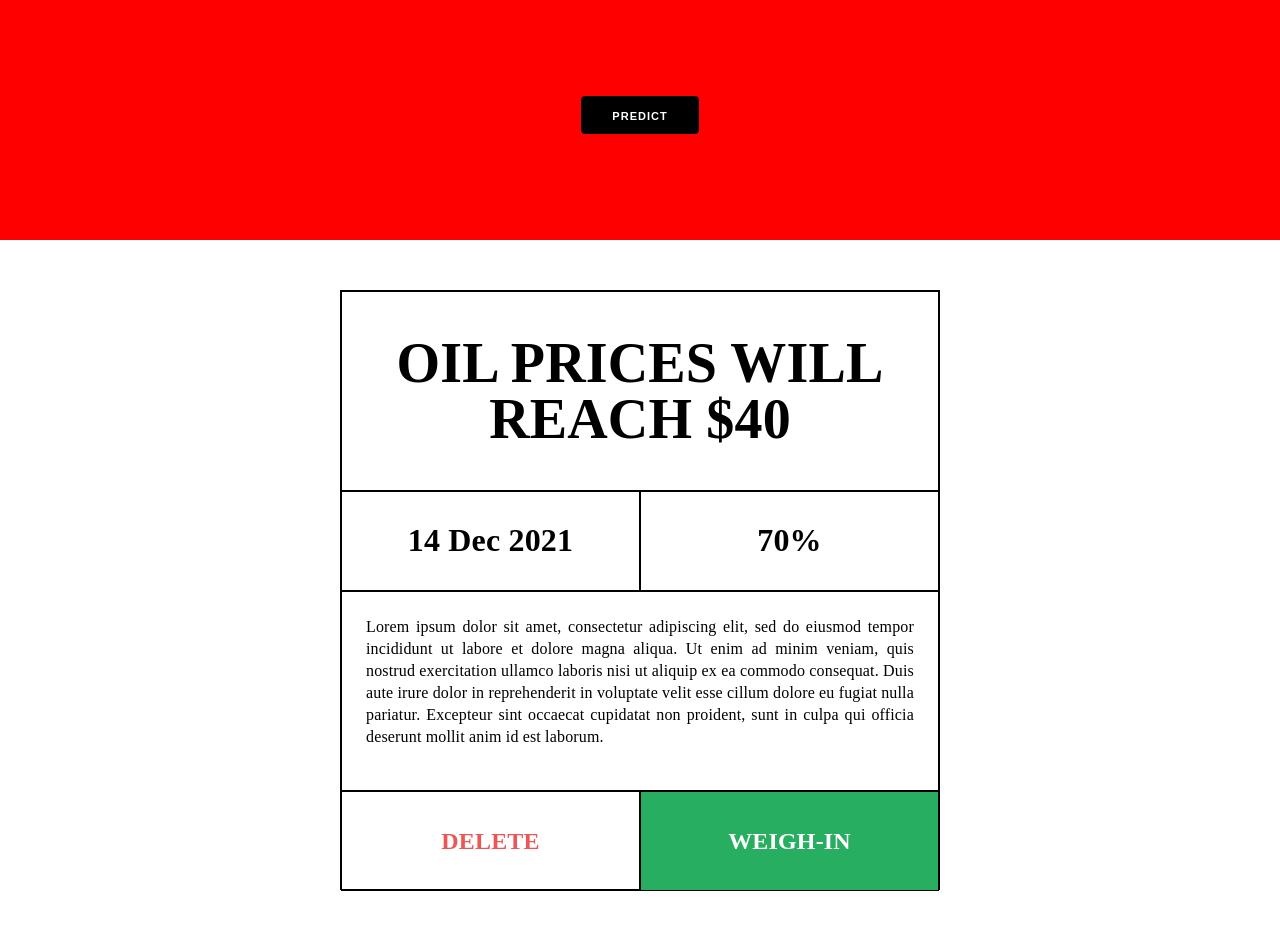
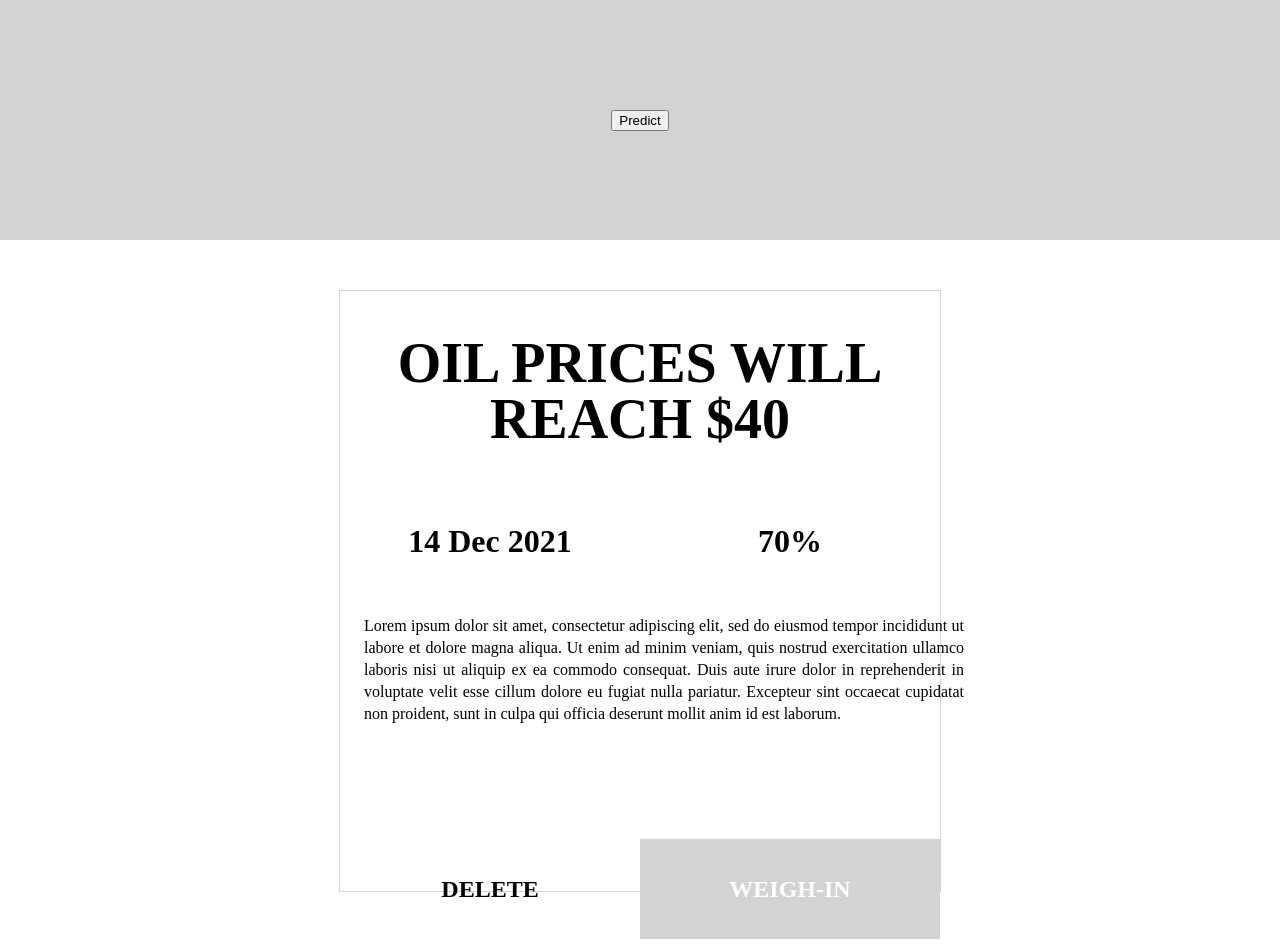
Before and after one commit to invertalwaysinvert/decisionJournal, a React (Create React App) app in the folder journal/: page /home in a window 1280 px wide. Shown: the top 952 px of the page. Built offline with nearby package versions, Linux system fonts and the light colour scheme.

Commit message:
Removes milligramCSS gramework, now custom

```diff
--- a/journal/package.json
+++ b/journal/package.json
@@ -6,7 +6,6 @@
     "@testing-library/jest-dom": "^5.11.4",
     "@testing-library/react": "^11.1.0",
     "@testing-library/user-event": "^12.1.10",
-    "milligram": "^1.4.1",
     "react": "^17.0.1",
     "react-dom": "^17.0.1",
     "react-router-dom": "^5.2.0",
--- a/journal/src/App.js
+++ b/journal/src/App.js
@@ -1,6 +1,5 @@
-import "../node_modules/milligram/dist/milligram.css";
 import "./App.css";
-import { Switch, Route, Link } from "react-router-dom";
+import { Switch, Route } from "react-router-dom";
 import { Homepage } from "./Homepage";
 import { Dashboard } from "./Dashboard";
 
--- a/journal/src/Bet.jsx
+++ b/journal/src/Bet.js
@@ -6,19 +6,13 @@ export const Bet = () => {
     height: 600px;
     width: 600px;
     margin: 50px;
-  `;
-
-  const Font = styled.div`
     font-family: "Merriweather Sans";
     font-weight: Bold;
     color: black;
+    border: 1px solid lightgrey;
   `;
 
-  const Border = styled(Font)`
-    border: 1px solid black;
-  `;
-
-  const Title = styled(Border)`
+  const Title = styled.div`
     height: 200px;
     width: 100%;
     font-size: 56px;
@@ -29,7 +23,7 @@ export const Bet = () => {
     align-items: center;
   `;
 
-  const Info = styled(Border)`
+  const Info = styled.div`
     height: 100px;
     width: 100%;
     display: flex;
@@ -37,7 +31,7 @@ export const Bet = () => {
     border-width: 0px;
   `;
 
-  const Date = styled(Border)`
+  const Date = styled.div`
     height: 100px;
     width: 50%;
     display: flex;
@@ -47,7 +41,7 @@ export const Bet = () => {
     font-size: 32px;
   `;
 
-  const ConfidenceLevel = styled(Border)`
+  const ConfidenceLevel = styled.div`
     height: 100px;
     width: 50%;
     display: flex;
@@ -57,7 +51,7 @@ export const Bet = () => {
     font-size: 32px;
   `;
 
-  const Description = styled(Border)`
+  const Description = styled.div`
     height: 200px;
     width: 100%;
     padding: 24px;
@@ -67,7 +61,7 @@ export const Bet = () => {
     text-align: justify;
   `;
 
-  const Options = styled(Border)`
+  const Options = styled.div`
     height: 100px;
     width: 100%;
     display: flex;
@@ -75,7 +69,7 @@ export const Bet = () => {
     border-width: 0px;
   `;
 
-  const Delete = styled(Border)`
+  const Delete = styled.div`
     height: 100px;
     width: 50%;
     display: flex;
@@ -83,10 +77,11 @@ export const Bet = () => {
     justify-content: center;
     align-items: center;
     font-size: 24px;
-    color: #eb5757;
+    // color: #eb5757;
+    color: black;
   `;
 
-  const WeighIn = styled(Border)`
+  const WeighIn = styled.div`
     height: 100px;
     width: 50%;
     display: flex;
@@ -94,7 +89,8 @@ export const Bet = () => {
     justify-content: center;
     align-items: center;
     font-size: 24px;
-    background-color: #27ae60;
+    // background-color: #27ae60;
+    background-color: lightgrey;
     color: white;
   `;
 
--- a/journal/src/Dashboard.jsx
+++ b/journal/src/Dashboard.jsx
@@ -8,7 +8,7 @@ export const Dashboard = () => {
     justify-content: center;
     align-items: center;
     height: 30vh;
-    background-color: red;
+    background-color: lightgrey;
   `;
 
   const Bets = styled.div`
@@ -23,7 +23,7 @@ export const Dashboard = () => {
   return (
     <div className="page">
       <Toolbar>
-        <button className="button button-black">Predict</button>
+        <button className="">Predict</button>
       </Toolbar>
       <Bets>
         <Bet />
--- a/journal/src/Homepage.jsx
+++ b/journal/src/Homepage.jsx
@@ -3,16 +3,16 @@ import { Link } from "react-router-dom";
 
 export const Homepage = () => {
   return (
-    <div className="homepage row">
-      <div className="column column-20">
+    <div className="homepage">
+      <div className="">
         <div className="title">
           <img src={logo} alt="logo" id="logo" />
         </div>
       </div>
-      <div className="column">
+      <div className="">
         <div className="content">
           <Link to="/home">
-            <button className="button button-black">Get Started</button>
+            <button className="">Get Started</button>
           </Link>
         </div>
       </div>
```
Also changed, not shown: 2 other files (tests, documents, lock files or other folders).
